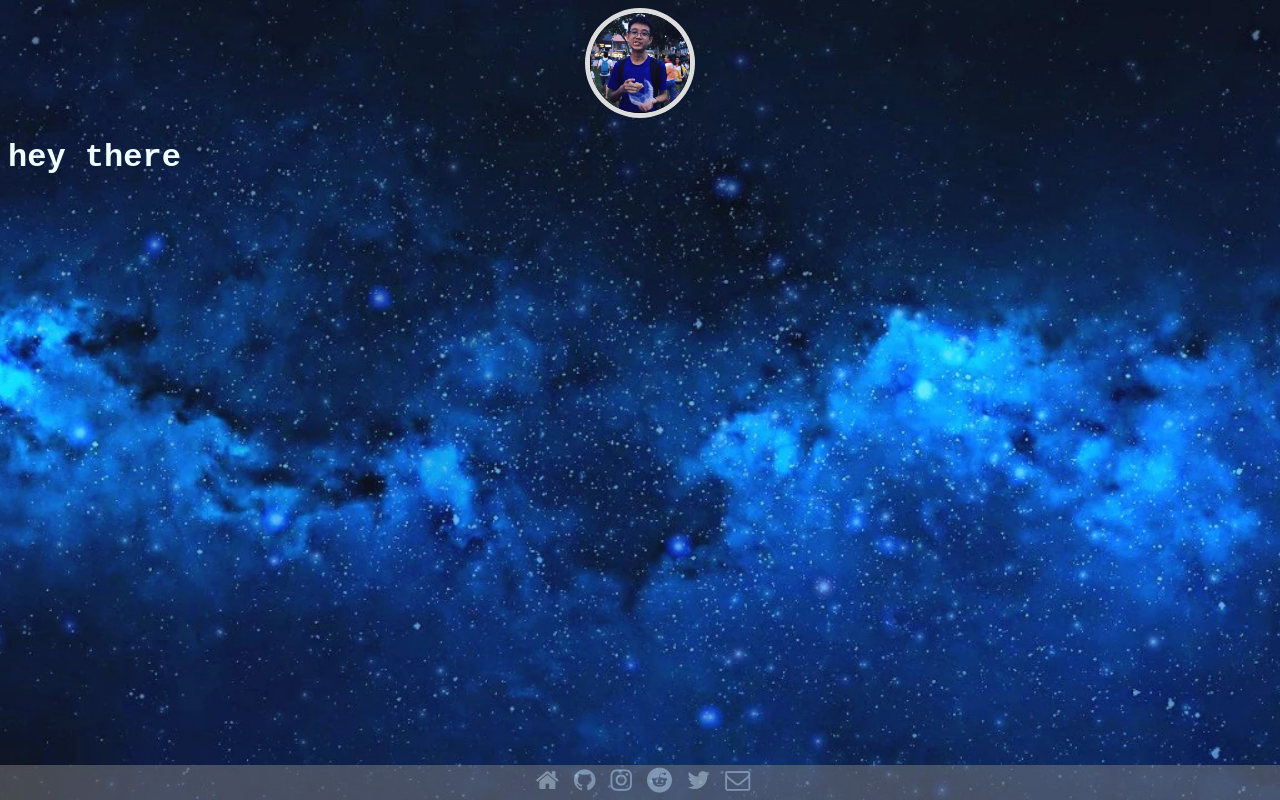
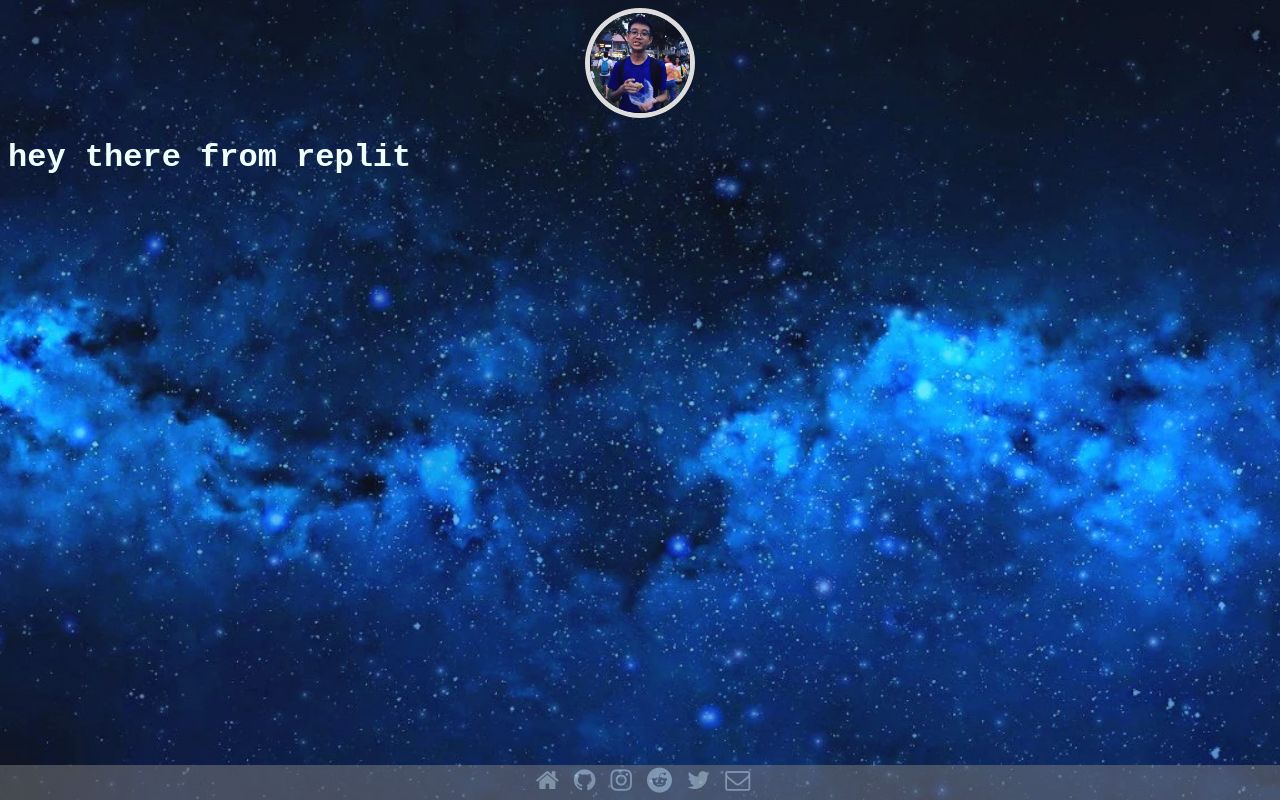
Before and after one commit to ongzzzzzz/interweb, a plain HTML site: page index.html in a window 1280 px wide. Drawn offline with Linux system fonts and the light colour scheme.

Commit message:
test from replit

```diff
--- a/index.html
+++ b/index.html
@@ -11,7 +11,7 @@
 
 
     <img id="profilepic" src="./assets/profilepic.jpg">
-    <h1>hey there</h1>
+    <h1>hey there from replit</h1>
 
 
     <footer>
```
